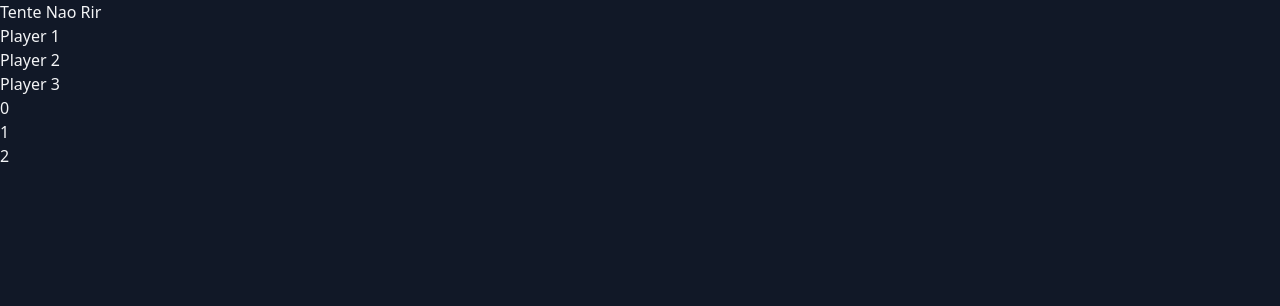
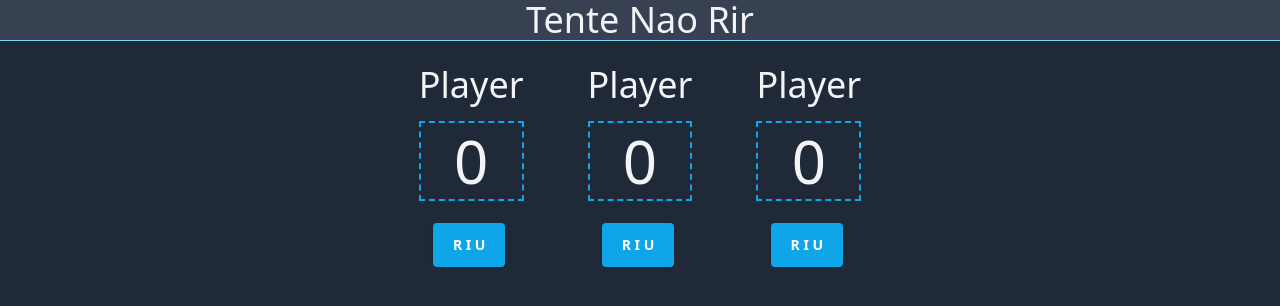
Before and after one commit to matheuslesbao/tente-nao-ir, a React (Vite) app: page / in a window 1280 px wide. Shown: the top 306 px of the page. Built offline with nearby package versions, Linux system fonts and the light colour scheme.

Commit message:
feat: implementando função incompleto

```diff
--- a/src/App.tsx
+++ b/src/App.tsx
@@ -1,25 +1,19 @@
-import { useState } from 'react'
-import { Header } from './components/Header'
-import logo from './logo.svg'
+import { Player } from './components/Player'
 
 function App() {
-  const [count, setCount] = useState(0)
-
   return (
-    <div className="App">
-      <Header />
+    <div className="App text-center">
+      <header className="bg-gray-700 border-b-[0.1px] border-b-sky-300">
+        <h1 className="text-4xl">Tente Nao Rir</h1>
+      </header>
       <main>
-        <div id="players">
-          <h2>Player 1</h2>
-          <h2>Player 2</h2>
-          <h2>Player 3</h2>
-        </div>
-        <div id="scores">
-          <div>0</div>
-          <div>1</div>
-          <div>2</div>
+        <div id="players" className="inline-flex text-4xl gap-4">
+          <Player />
+          <Player />
+          <Player />
         </div>
       </main>
+      <div className="res"></div>
     </div>
   )
 }
--- /dev/null
+++ b/src/components/Button.tsx
@@ -0,0 +1,9 @@
+export function Button() {
+  return (
+    <div>
+      <button className="text-white bg-sky-500 active:bg-sky-600 font-bold uppercase text-sm px-5 py-3 rounded shadow hover:shadow-2xl outline-none focus:outline-none mr-1 mb-1 ease-linear transition-all duration-150">
+        R i u
+      </button>
+    </div>
+  )
+}
--- a/src/components/Header.tsx
+++ /dev/null
@@ -1,7 +0,0 @@
-export function Header() {
-  return (
-    <header className="border-orange-50">
-      <h1>Tente Nao Rir</h1>
-    </header>
-  )
-}
--- /dev/null
+++ b/src/components/Player.tsx
@@ -0,0 +1,20 @@
+import { useEffect, useState } from 'react'
+import { Button } from './Button'
+
+export function Player() {
+  const [count, setCount] = useState(0)
+  useEffect(() => {
+    document.title = `Você riu ${count} vezes`
+  })
+  return (
+    <div className="m-6">
+      Player
+      <div className="my-4 py-2 text-6xl border-dashed border-2 border-sky-500 ">
+        {count}
+      </div>
+      <div className="">
+        <Button />
+      </div>
+    </div>
+  )
+}
--- a/src/style/global.css
+++ b/src/style/global.css
@@ -3,6 +3,6 @@
 @tailwind utilities;
 
 body {
-  @apply bg-gray-900 text-gray-100;
+  @apply bg-gray-800 text-gray-100;
   -webkit-font-smoothing: antialiased;
 }
--- a/tailwind.config.js
+++ b/tailwind.config.js
@@ -1,6 +1,10 @@
 /** @type {import('tailwindcss').Config} */
 module.exports = {
-  content: ['./index.html', './src/**/*.{html, ts, tsx]'],
+  content: [
+    './index.html',
+    './src/components/**/*.{js,ts,jsx,tsx}',
+    './src/**.{js,ts,jsx,tsx}'
+  ],
   theme: {
     extend: {}
   },
```
Also changed, not shown: src/logo.svg (deleted).
